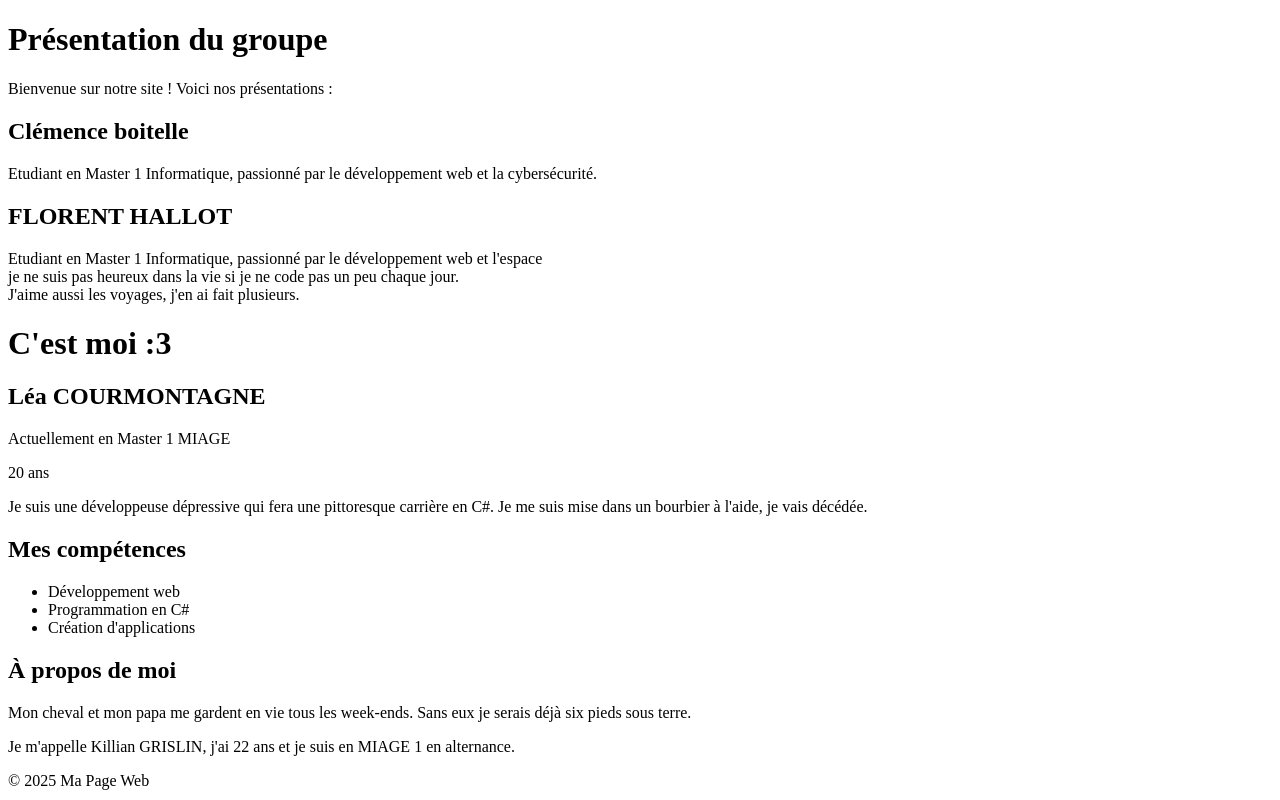
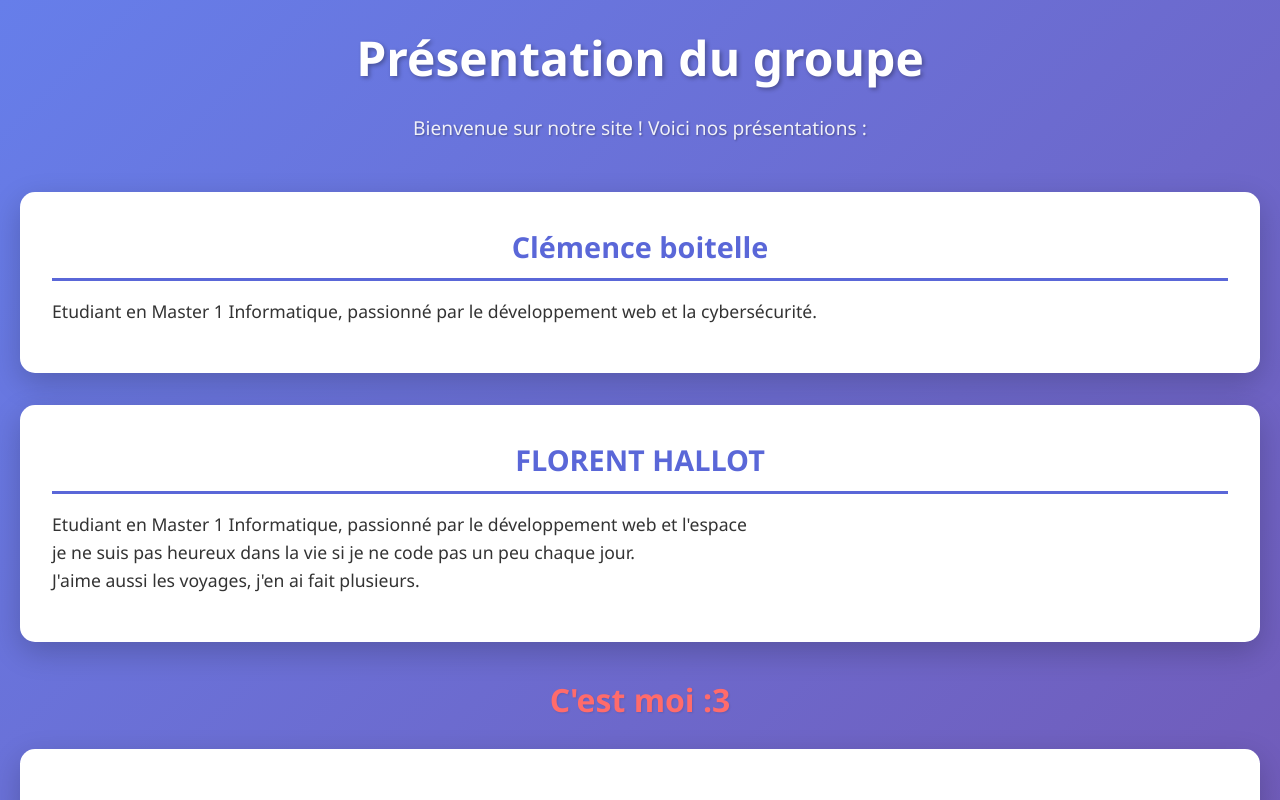
Before and after one commit to KillianGRISLIN/TD_PRO_05, a plain HTML site: page index.html in a window 1280 px wide. Shown: the top 800 px of the page. Drawn offline with Linux system fonts and the light colour scheme.

Commit message:
modif style css lea

```diff
--- a/index.html
+++ b/index.html
@@ -2,16 +2,19 @@
 <html lang="fr">
     <head>
         <meta charset="UTF-8">
+        <link rel="stylesheet" href="style.css">
         <title>Présentation du groupe</title>
     </head>
     <body>
         <h1>Présentation du groupe</h1>
         <p>Bienvenue sur notre site ! Voici nos présentations :</p>
-
+        <div>
             <h2>Clémence boitelle</h2>
           <p>Etudiant en Master 1 Informatique, passionné par le développement web et la cybersécurité.
           </p>
+        </div>
 
+        <div>
             <h2>FLORENT HALLOT</h2>
             <p>Etudiant en Master 1 Informatique, passionné par le développement web et l'espace
                 <br>
@@ -19,11 +22,13 @@
                 <br>
                 J'aime aussi les voyages, j'en ai fait plusieurs.
             </p>
+        </div>
+
 
         <header>
             <h1>C'est moi :3</h1>
         </header>
-        <main>
+        <div>
             <section>
                 <h2>Léa COURMONTAGNE</h2>
                 <p>Actuellement en Master 1 MIAGE</p>
@@ -42,7 +47,8 @@
                 <h2>À propos de moi</h2>
                 <p>Mon cheval et mon papa me gardent en vie tous les week-ends. Sans eux je serais déjà six pieds sous terre.</p>
             </section>
-        </main>
+        </div>
+
         <div>
             <p>Je m'appelle Killian GRISLIN, j'ai 22 ans et je suis en MIAGE 1 en alternance.</p>
         </div>
--- /dev/null
+++ b/style.css
@@ -0,0 +1,209 @@
+/* Style général */
+* {
+    margin: 0;
+    padding: 0;
+    box-sizing: border-box;
+}
+
+body {
+    font-family: 'Segoe UI', Tahoma, Geneva, Verdana, sans-serif;
+    background: linear-gradient(135deg, #667eea 0%, #764ba2 100%);
+    min-height: 100vh;
+    color: #333;
+    line-height: 1.6;
+    padding: 20px;
+}
+
+/* Titre principal de la page */
+body > h1:first-child {
+    text-align: center;
+    color: white;
+    font-size: 3rem;
+    margin-bottom: 1rem;
+    text-shadow: 2px 2px 4px rgba(0, 0, 0, 0.3);
+    font-weight: 700;
+}
+
+body > p:first-of-type {
+    text-align: center;
+    color: rgba(255, 255, 255, 0.9);
+    font-size: 1.2rem;
+    margin-bottom: 3rem;
+    text-shadow: 1px 1px 2px rgba(0, 0, 0, 0.3);
+}
+
+/* Container pour les présentations */
+.presentation-container {
+    max-width: 1200px;
+    margin: 0 auto;
+    display: grid;
+    grid-template-columns: repeat(auto-fit, minmax(350px, 1fr));
+    gap: 2rem;
+    margin-bottom: 3rem;
+}
+
+/* Cartes de présentation */
+.presentation-card {
+    background: white;
+    border-radius: 15px;
+    padding: 2rem;
+    box-shadow: 0 10px 30px rgba(0, 0, 0, 0.2);
+    transition: transform 0.3s ease, box-shadow 0.3s ease;
+    border: 1px solid rgba(255, 255, 255, 0.2);
+}
+
+.presentation-card:hover {
+    transform: translateY(-5px);
+    box-shadow: 0 15px 40px rgba(0, 0, 0, 0.3);
+}
+
+/* Styles spécifiques pour chaque personne */
+.clemence-card {
+    background: linear-gradient(135deg, #ff9a9e 0%, #fecfef 100%);
+    color: #444;
+}
+
+.florent-card {
+    background: linear-gradient(135deg, #a8edea 0%, #fed6e3 100%);
+    color: #444;
+}
+
+.lea-card {
+    background: linear-gradient(135deg, #ffecd2 0%, #fcb69f 100%);
+    color: #444;
+}
+
+.killian-card {
+    background: linear-gradient(135deg, #84fab0 0%, #8fd3f4 100%);
+    color: #444;
+}
+
+/* En-têtes dans les cartes */
+header {
+    text-align: center;
+    margin-bottom: 1.5rem;
+}
+
+header h1 {
+    font-size: 2rem;
+    color: #ff6b6b;
+    margin-bottom: 0.5rem;
+    text-shadow: 1px 1px 2px rgba(0, 0, 0, 0.1);
+}
+
+/* Titres h2 */
+h2 {
+    color: #5a67d8;
+    font-size: 1.8rem;
+    margin-bottom: 1rem;
+    border-bottom: 3px solid currentColor;
+    padding-bottom: 0.5rem;
+    text-align: center;
+}
+
+/* Paragraphes */
+p {
+    margin-bottom: 1rem;
+    font-size: 1.1rem;
+}
+
+/* Listes */
+ul {
+    margin: 1rem 0;
+    padding-left: 2rem;
+}
+
+li {
+    margin-bottom: 0.5rem;
+    font-size: 1.1rem;
+}
+
+/* Sections dans les cartes */
+section {
+    margin-bottom: 2rem;
+    padding: 1.5rem;
+    background: rgba(255, 255, 255, 0.3);
+    border-radius: 10px;
+    backdrop-filter: blur(10px);
+}
+
+section h2 {
+    color: #4a5568;
+    font-size: 1.5rem;
+    margin-bottom: 1rem;
+    text-align: left;
+    border-bottom: 2px solid #e2e8f0;
+}
+
+/* Divs pour organiser le contenu */
+div {
+    background: white;
+    border-radius: 15px;
+    padding: 2rem;
+    margin-bottom: 2rem;
+    box-shadow: 0 10px 30px rgba(0, 0, 0, 0.2);
+    transition: transform 0.3s ease;
+}
+
+div:hover {
+    transform: translateY(-3px);
+}
+
+/* Pied de page */
+footer {
+    text-align: center;
+    padding: 2rem;
+    background: rgba(255, 255, 255, 0.1);
+    color: white;
+    border-radius: 15px;
+    backdrop-filter: blur(10px);
+    margin-top: 3rem;
+    box-shadow: 0 5px 20px rgba(0, 0, 0, 0.2);
+}
+
+footer p {
+    font-size: 1.1rem;
+    text-shadow: 1px 1px 2px rgba(0, 0, 0, 0.3);
+}
+
+/* Responsive Design */
+@media (max-width: 768px) {
+    body {
+        padding: 10px;
+    }
+
+    body > h1:first-child {
+        font-size: 2.2rem;
+    }
+
+    .presentation-container {
+        grid-template-columns: 1fr;
+        gap: 1.5rem;
+    }
+
+    .presentation-card, div {
+        padding: 1.5rem;
+    }
+
+    h2 {
+        font-size: 1.5rem;
+    }
+
+    p, li {
+        font-size: 1rem;
+    }
+}
+
+@media (max-width: 480px) {
+    body > h1:first-child {
+        font-size: 1.8rem;
+    }
+
+    .presentation-card, div {
+        padding: 1rem;
+    }
+
+    h2 {
+        font-size: 1.3rem;
+    }
+}
```
Lines whose indentation alone changed are shown as unchanged.
